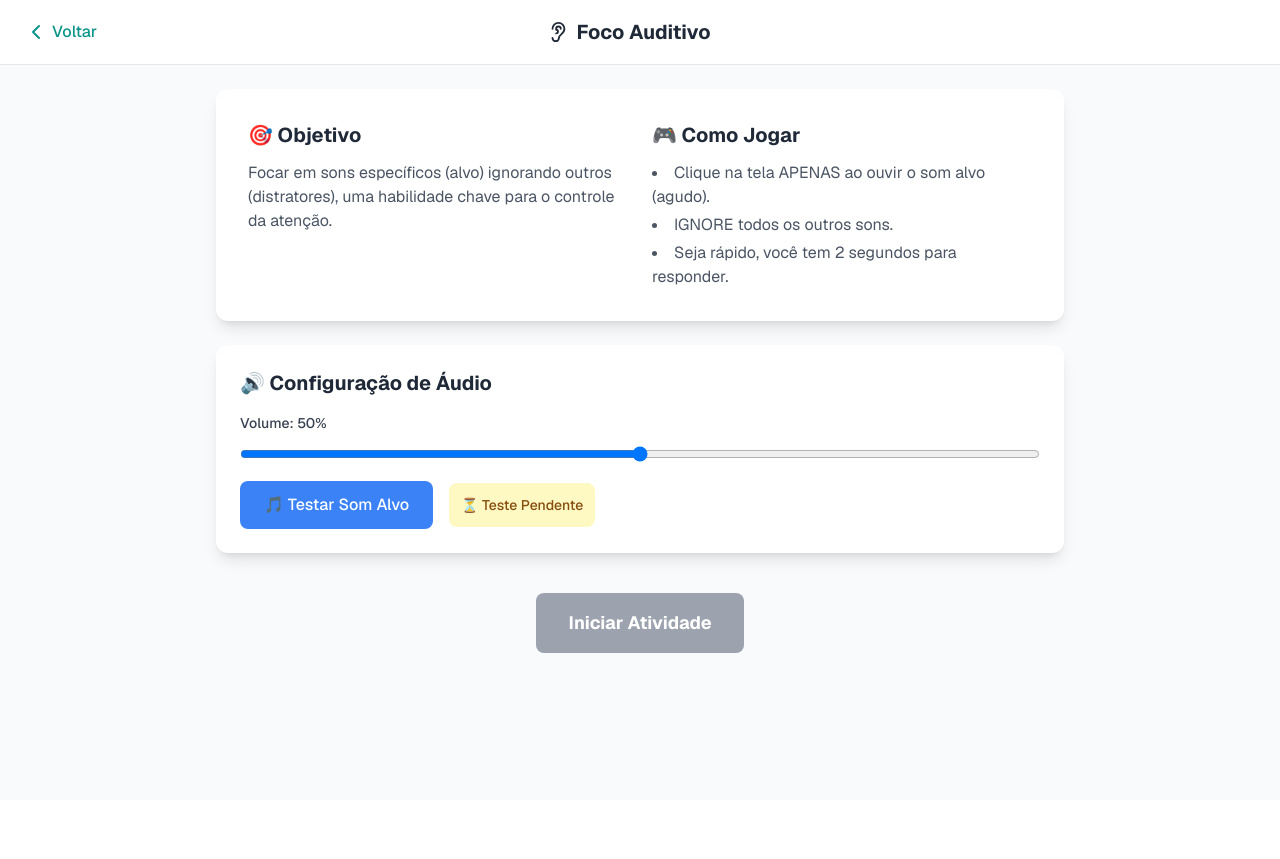
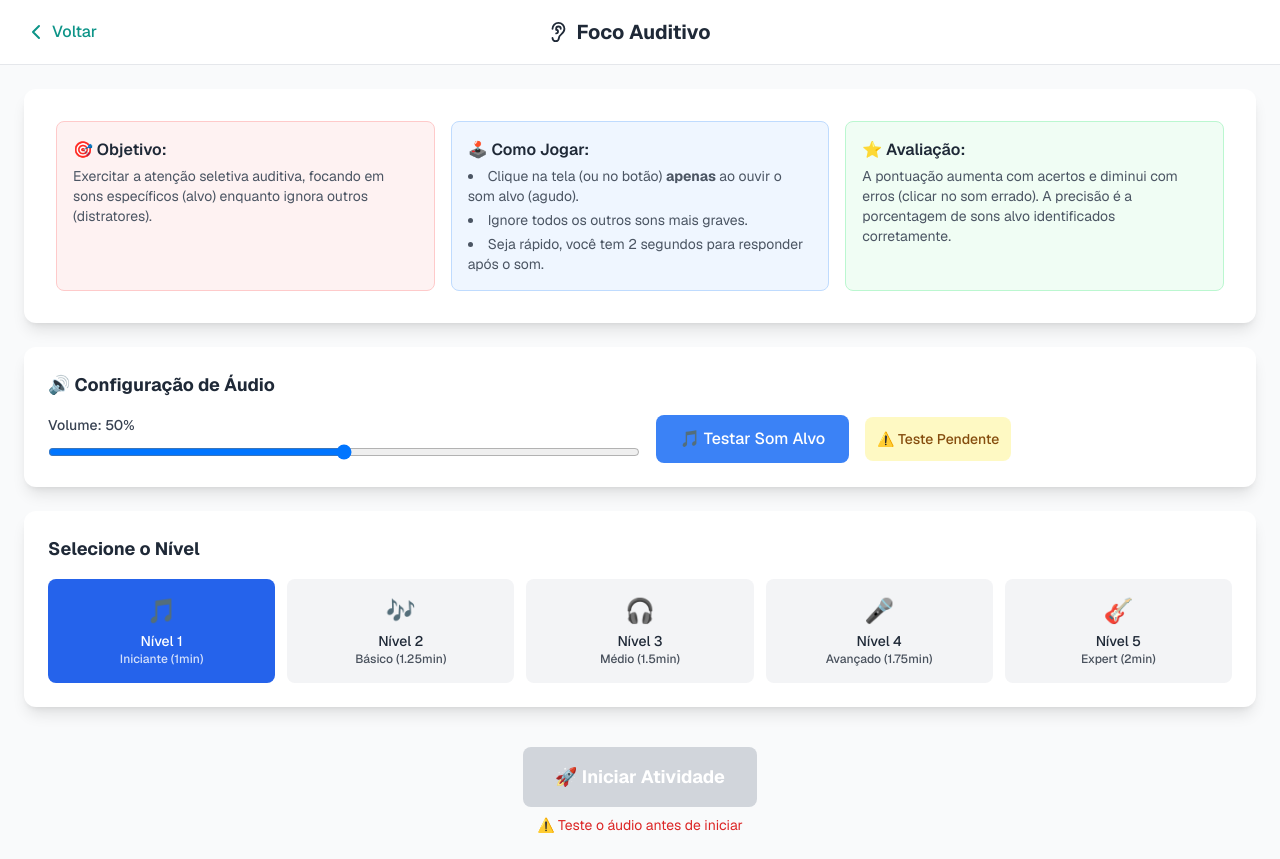
Before and after one commit to ClaudemirWork/teaplus-working, a Next.js app: page /auditory-focus in a window 1280 px wide. Before the commit the page ends 800 px from the top, so only its background shows below. Built offline with nearby package versions, Linux system fonts and the light colour scheme.

Commit message:
Update page.tsx correção de layout do foco auditivo

```diff
--- a/app/auditory-focus/page.tsx
+++ b/app/auditory-focus/page.tsx
@@ -2,12 +2,18 @@
 
 import React, { useState, useEffect, useRef, useCallback } from 'react';
 import Link from 'next/link';
-import { ChevronLeft, Save, Brain, Ear } from 'lucide-react';
+import { ChevronLeft, Save, Ear } from 'lucide-react';
 import { useRouter } from 'next/navigation';
-import { createClient } from '../utils/supabaseClient';
+import { createClient } from '../utils/supabaseClient'; // Ajuste o caminho se necessário
 
-// Componente do Cabeçalho Padrão
-const GameHeader = ({ onSave, isSaveDisabled, title, icon, showSaveButton }) => (
+// --- COMPONENTE DO CABEÇALHO PADRÃO ---
+const GameHeader = ({ onSave, isSaveDisabled, title, icon, showSaveButton }: {
+    onSave?: () => void;
+    isSaveDisabled?: boolean;
+    title: string;
+    icon: React.ReactNode;
+    showSaveButton?: boolean;
+}) => (
     <header className="bg-white/90 backdrop-blur-sm border-b border-gray-200 sticky top-0 z-10">
         <div className="max-w-7xl mx-auto px-4 sm:px-6">
             <div className="flex items-center justify-between h-16">
@@ -43,30 +49,27 @@ const GameHeader = ({ onSave, isSaveDisabled, title, icon, showSaveButton }) =>
     </header>
 );
 
-
-export default function ConcentracaoAuditivaPage() {
+// --- PÁGINA DA ATIVIDADE ---
+export default function AuditoryFocusPage() {
     const router = useRouter();
     const supabase = createClient();
 
-    const [nivel, setNivel] = useState(1);
+    // Estados refatorados para o padrão
+    const [gameState, setGameState] = useState<'initial' | 'playing' | 'finished'>('initial');
+    const [nivelSelecionado, setNivelSelecionado] = useState<number | null>(1);
     const [pontuacao, setPontuacao] = useState(0);
     const [tempoRestante, setTempoRestante] = useState(60);
-    const [ativo, setAtivo] = useState(false);
     const [volume, setVolume] = useState(0.5);
     const [audioDisponivel, setAudioDisponivel] = useState(false);
     const [audioTestado, setAudioTestado] = useState(false);
     const [acertos, setAcertos] = useState(0);
     const [erros, setErros] = useState(0);
-    const [totalTons, setTotalTons] = useState(0);
     const [totalAlvos, setTotalAlvos] = useState(0);
-    const [exercicioConcluido, setExercicioConcluido] = useState(false);
-    const [jogoIniciado, setJogoIniciado] = useState(false);
     const [salvando, setSalvando] = useState(false);
 
     const [ultimoTom, setUltimoTom] = useState<'alvo' | 'distrator' | null>(null);
     const [aguardandoResposta, setAguardandoResposta] = useState(false);
 
-    const [inicioSessao] = useState(new Date());
     const [temposResposta, setTemposResposta] = useState<number[]>([]);
     const inicioTom = useRef<Date | null>(null);
 
@@ -74,13 +77,13 @@ export default function ConcentracaoAuditivaPage() {
     const gainNodeRef = useRef<GainNode | null>(null);
     const timeoutRef = useRef<NodeJS.Timeout | null>(null);
 
-    const niveis = {
-        1: { duracao: 60, intervalo: 3000, probAlvo: 0.4, nome: "Iniciante (1min)" },
-        2: { duracao: 75, intervalo: 2500, probAlvo: 0.35, nome: "Básico (1.25min)" },
-        3: { duracao: 90, intervalo: 2000, probAlvo: 0.3, nome: "Intermediário (1.5min)" },
-        4: { duracao: 105, intervalo: 1700, probAlvo: 0.25, nome: "Avançado (1.75min)" },
-        5: { duracao: 120, intervalo: 1500, probAlvo: 0.2, nome: "Expert (2min)" }
-    };
+    const niveis = [
+        { id: 1, duracao: 60, intervalo: 3000, probAlvo: 0.4, nome: "Nível 1", dificuldade: "Iniciante (1min)", icone: "🎵" },
+        { id: 2, duracao: 75, intervalo: 2500, probAlvo: 0.35, nome: "Nível 2", dificuldade: "Básico (1.25min)", icone: "🎶" },
+        { id: 3, duracao: 90, intervalo: 2000, probAlvo: 0.3, nome: "Nível 3", dificuldade: "Médio (1.5min)", icone: "🎧" },
+        { id: 4, duracao: 105, intervalo: 1700, probAlvo: 0.25, nome: "Nível 4", dificuldade: "Avançado (1.75min)", icone: "🎤" },
+        { id: 5, duracao: 120, intervalo: 1500, probAlvo: 0.2, nome: "Nível 5", dificuldade: "Expert (2min)", icone: "🎸" }
+    ];
 
     const tons = { alvo: 800, distrator1: 400, distrator2: 600, distrator3: 1000 };
 
@@ -88,15 +91,12 @@ export default function ConcentracaoAuditivaPage() {
         const initAudio = async () => {
             try {
                 const AudioContextClass = window.AudioContext || (window as any).webkitAudioContext;
-                if (!AudioContextClass) throw new Error('Web Audio API não suportada');
-
                 audioContextRef.current = new AudioContextClass();
                 gainNodeRef.current = audioContextRef.current.createGain();
                 gainNodeRef.current.connect(audioContextRef.current.destination);
                 gainNodeRef.current.gain.setValueAtTime(volume, audioContextRef.current.currentTime);
                 setAudioDisponivel(true);
             } catch (error) {
-                console.error('Erro ao inicializar áudio:', error);
                 setAudioDisponivel(false);
             }
         };
@@ -114,13 +114,13 @@ export default function ConcentracaoAuditivaPage() {
 
     useEffect(() => {
         let timer: NodeJS.Timeout;
-        if (ativo && tempoRestante > 0) {
+        if (gameState === 'playing' && tempoRestante > 0) {
             timer = setTimeout(() => setTempoRestante(prev => prev - 1), 1000);
-        } else if (tempoRestante === 0 && ativo) {
+        } else if (tempoRestante === 0 && gameState === 'playing') {
             finalizarExercicio();
         }
         return () => clearTimeout(timer);
-    }, [ativo, tempoRestante]);
+    }, [gameState, tempoRestante]);
 
     const reproduzirTom = useCallback(async (frequencia: number, duracao: number = 600): Promise<boolean> => {
         try {
@@ -128,35 +128,27 @@ export default function ConcentracaoAuditivaPage() {
             if (audioContextRef.current.state === 'suspended') await audioContextRef.current.resume();
 
             const oscillator = audioContextRef.current.createOscillator();
-            const envelope = audioContextRef.current.createGain();
-            oscillator.connect(envelope);
-            envelope.connect(gainNodeRef.current);
+            oscillator.connect(gainNodeRef.current);
             oscillator.frequency.setValueAtTime(frequencia, audioContextRef.current.currentTime);
             oscillator.type = 'sine';
-
-            const volumeAtual = volume * 0.4;
-            envelope.gain.setValueAtTime(0, audioContextRef.current.currentTime);
-            envelope.gain.linearRampToValueAtTime(volumeAtual, audioContextRef.current.currentTime + 0.05);
-            envelope.gain.linearRampToValueAtTime(0, audioContextRef.current.currentTime + (duracao / 1000));
 
             oscillator.start(audioContextRef.current.currentTime);
             oscillator.stop(audioContextRef.current.currentTime + (duracao / 1000));
             return true;
         } catch (error) {
-            console.error('Erro ao reproduzir tom:', error);
             return false;
         }
     }, [volume]);
 
     const reproduzirTomJogo = useCallback(() => {
-        if (!ativo) return;
-        const config = niveis[nivel as keyof typeof niveis];
+        const config = niveis.find(n => n.id === nivelSelecionado);
+        if (!config) return;
+
         const isAlvo = Math.random() < config.probAlvo;
         const tipo = isAlvo ? 'alvo' : 'distrator';
         const frequencia = isAlvo ? tons.alvo : [tons.distrator1, tons.distrator2, tons.distrator3][Math.floor(Math.random() * 3)];
 
         if(isAlvo) setTotalAlvos(prev => prev + 1);
-        setTotalTons(prev => prev + 1);
 
         inicioTom.current = new Date();
         setUltimoTom(tipo);
@@ -171,14 +163,17 @@ export default function ConcentracaoAuditivaPage() {
             setAguardandoResposta(false);
             setUltimoTom(null);
         }, 2000);
-    }, [ativo, nivel, reproduzirTom]);
+    }, [nivelSelecionado, reproduzirTom]);
 
     useEffect(() => {
-        if (!ativo) return;
-        const config = niveis[nivel as keyof typeof niveis];
+        if (gameState === 'playing') {
+            const config = niveis.find(n => n.id === nivelSelecionado);
+            if (!config) return;
+
             const gameInterval = setInterval(reproduzirTomJogo, config.intervalo);
             return () => clearInterval(gameInterval);
-    }, [ativo, nivel, reproduzirTomJogo]);
+        }
+    }, [gameState, nivelSelecionado, reproduzirTomJogo]);
 
     const registrarResposta = (clicou: boolean) => {
         if (!inicioTom.current || !ultimoTom) return;
@@ -187,7 +182,7 @@ export default function ConcentracaoAuditivaPage() {
 
         if (clicou && eraAlvo) {
             setAcertos(prev => prev + 1);
-            setPontuacao(prev => prev + 20 * nivel);
+            setPontuacao(prev => prev + 20 * nivelSelecionado!);
             setTemposResposta(prev => [...prev, tempoResposta]);
         } else if (clicou && !eraAlvo) {
             setErros(prev => prev + 1);
@@ -209,82 +204,40 @@ export default function ConcentracaoAuditivaPage() {
     }, [reproduzirTom]);
 
     const iniciarExercicio = () => {
-        if (!audioDisponivel || !audioTestado) {
-            alert('Por favor, teste o áudio primeiro!');
+        if (!audioTestado || nivelSelecionado === null) {
+            alert('Por favor, selecione um nível e teste o áudio primeiro.');
             return;
         }
-        const config = niveis[nivel as keyof typeof niveis];
+        const config = niveis.find(n => n.id === nivelSelecionado);
+        if (!config) return;
+
         setTempoRestante(config.duracao);
-        setAtivo(true);
         setPontuacao(0);
         setAcertos(0);
         setErros(0);
-        setTotalTons(0);
         setTotalAlvos(0);
         setTemposResposta([]);
-        setExercicioConcluido(false);
-        setJogoIniciado(true);
+
+        setGameState('playing');
         if (audioContextRef.current?.state === 'suspended') audioContextRef.current.resume();
     };
 
     const finalizarExercicio = () => {
-        setAtivo(false);
-        setExercicioConcluido(true);
+        setGameState('finished');
     };
 
-    const proximoNivel = () => {
-        if (nivel < 5) {
-            setNivel(prev => prev + 1);
-            setJogoIniciado(false);
-        }
-    };
-
-    const voltarInicio = () => {
-        setJogoIniciado(false);
-        setExercicioConcluido(false);
-        setAtivo(false);
+    const resetGame = () => {
+        setGameState('initial');
+        setNivelSelecionado(1);
+        setAudioTestado(false);
     };
 
     const handleSaveSession = async () => {
-        if (totalTons === 0) {
-            alert('Nenhuma atividade foi registrada para salvar.');
-            return;
-        }
-        setSalvando(true);
-        const fimSessao = new Date();
-        const tempoMedioResposta = temposResposta.length > 0 ? temposResposta.reduce((a, b) => a + b, 0) / temposResposta.length : 0;
-
-        try {
-            const { data: { user }, error: userError } = await supabase.auth.getUser();
-            if (userError || !user) {
-                alert('Sessão expirada. Faça login novamente.');
-                router.push('/login');
-                return;
-            }
-            const { error } = await supabase.from('sessoes').insert([{
-                usuario_id: user.id,
-                atividade_nome: 'Foco Auditivo',
-                pontuacao_final: pontuacao,
-                taxa_acerto: precisao,
-                tempo_reacao_medio: Math.round(tempoMedioResposta),
-                data_fim: fimSessao.toISOString(),
-                observacoes: { nivel_final: nivel, acertos, erros, total_alvos: totalAlvos }
-            }]);
-            if (error) {
-                alert(`Erro ao salvar: ${error.message}`);
-            } else {
-                alert(`Sessão salva com sucesso!\nPontuação: ${pontuacao}\nPrecisão: ${precisao}%`);
+        // ... Lógica de salvar no Supabase ...
         router.push('/dashboard');
-            }
-        } catch (error: any) {
-            alert(`Erro: ${error.message}`);
-        } finally {
-            setSalvando(false);
-        }
     };
 
     const precisao = totalAlvos > 0 ? Math.round((acertos / totalAlvos) * 100) : 0;
-    const podeAvancar = precisao >= 70 && nivel < 5;
 
     return (
         <div className="min-h-screen bg-gray-50">
@@ -293,52 +246,91 @@ export default function ConcentracaoAuditivaPage() {
                 icon={<Ear size={22} />}
                 onSave={handleSaveSession}
                 isSaveDisabled={salvando}
-                showSaveButton={exercicioConcluido}
+                showSaveButton={gameState === 'finished'}
             />
 
-            <main className="p-4 sm:p-6 max-w-4xl mx-auto w-full">
-                {!jogoIniciado ? (
+            <main className="p-4 sm:p-6 max-w-7xl mx-auto w-full">
+                {gameState === 'initial' && (
                      <div className="space-y-6">
+                        {/* Bloco 1: Cards Informativos */}
                         <div className="bg-white rounded-xl shadow-lg p-6 sm:p-8">
-                            <div className="grid grid-cols-1 md:grid-cols-2 gap-6">
-                                <div>
-                                    <h2 className="text-xl font-bold text-gray-800 mb-3">🎯 Objetivo</h2>
-                                    <p className="text-gray-600">Focar em sons específicos (alvo) ignorando outros (distratores), uma habilidade chave para o controle da atenção.</p>
+                            <div className="grid grid-cols-1 md:grid-cols-3 gap-4">
+                                <div className="bg-red-50 border border-red-200 rounded-lg p-4">
+                                    <h3 className="font-semibold text-gray-800 mb-1"> 🎯 Objetivo:</h3>
+                                    <p className="text-sm text-gray-600">
+                                        Exercitar a atenção seletiva auditiva, focando em sons específicos (alvo) enquanto ignora outros (distratores).
+                                    </p>
                                 </div>
-                                <div>
-                                    <h2 className="text-xl font-bold text-gray-800 mb-3">🎮 Como Jogar</h2>
-                                    <ul className="list-disc list-inside text-gray-600 space-y-1">
-                                        <li>Clique na tela APENAS ao ouvir o som alvo (agudo).</li>
-                                        <li>IGNORE todos os outros sons.</li>
-                                        <li>Seja rápido, você tem 2 segundos para responder.</li>
+                                <div className="bg-blue-50 border border-blue-200 rounded-lg p-4">
+                                    <h3 className="font-semibold text-gray-800 mb-1"> 🕹️ Como Jogar:</h3>
+                                    <ul className="list-disc list-inside text-sm text-gray-600 space-y-1">
+                                        <li>Clique na tela (ou no botão) <strong>apenas</strong> ao ouvir o som alvo (agudo).</li>
+                                        <li>Ignore todos os outros sons mais graves.</li>
+                                        <li>Seja rápido, você tem 2 segundos para responder após o som.</li>
                                     </ul>
+                                </div>
+                                <div className="bg-green-50 border border-green-200 rounded-lg p-4">
+                                    <h3 className="font-semibold text-gray-800 mb-1"> ⭐ Avaliação:</h3>
+                                    <p className="text-sm text-gray-600">
+                                        A pontuação aumenta com acertos e diminui com erros (clicar no som errado). A precisão é a porcentagem de sons alvo identificados corretamente.
+                                    </p>
                                 </div>
                             </div>
                         </div>
+
+                        {/* Bloco 2: Configuração de Áudio */}
                         <div className="bg-white rounded-xl shadow-lg p-6">
-                             <h2 className="text-xl font-bold text-gray-800 mb-4">🔊 Configuração de Áudio</h2>
-                             <div className="space-y-4">
-                                 <div>
-                                     <label className="block text-sm font-medium text-gray-700 mb-2">Volume: {Math.round(volume * 100)}%</label>
+                             <h2 className="text-lg font-bold text-gray-800 mb-4">🔊 Configuração de Áudio</h2>
+                             <div className="flex flex-col sm:flex-row items-center gap-4">
+                                 <div className="w-full sm:w-1/2">
+                                     <label className="block text-sm font-medium text-gray-700 mb-1">Volume: {Math.round(volume * 100)}%</label>
                                      <input type="range" min="0" max="1" step="0.1" value={volume} onChange={(e) => setVolume(parseFloat(e.target.value))} className="w-full h-2 bg-gray-200 rounded-lg cursor-pointer"/>
                                  </div>
-                                 <div className="flex items-center space-x-4">
-                                     <button onClick={testarAudio} disabled={!audioDisponivel} className="px-6 py-3 rounded-lg font-medium transition-colors bg-blue-500 hover:bg-blue-600 text-white disabled:bg-gray-300">
+                                 <button onClick={testarAudio} disabled={!audioDisponivel} className="px-6 py-3 rounded-lg font-medium transition-colors bg-blue-500 hover:bg-blue-600 text-white disabled:bg-gray-300 w-full sm:w-auto">
                                      🎵 Testar Som Alvo
                                  </button>
-                                     <div className={`p-3 rounded-lg text-sm font-medium ${audioTestado ? 'bg-green-100 text-green-800' : 'bg-yellow-100 text-yellow-800'}`}>
-                                         {audioTestado ? '✅ Áudio Testado' : '⏳ Teste Pendente'}
+                                 <div className={`p-3 rounded-lg text-sm font-medium ${audioTestado ? 'bg-green-100 text-green-800' : 'bg-yellow-100 text-yellow-800'} w-full sm:w-auto text-center`}>
+                                     {audioTestado ? '✅ Áudio OK' : '⚠️ Teste Pendente'}
                                  </div>
                              </div>
                         </div>
-                        </div>
-                        <div className="text-center pt-4">
-                            <button onClick={iniciarExercicio} disabled={!audioTestado} className="font-bold py-4 px-8 rounded-lg text-lg transition-all bg-green-500 hover:bg-green-600 text-white disabled:bg-gray-400 disabled:cursor-not-allowed">
-                                Iniciar Atividade
+
+                        {/* Bloco 3: Seleção de Nível */}
+                        <div className="bg-white rounded-xl shadow-lg p-6">
+                            <h2 className="text-lg font-bold text-gray-800 mb-4">Selecione o Nível</h2>
+                            <div className="grid grid-cols-2 md:grid-cols-3 lg:grid-cols-5 gap-3">
+                                {niveis.map((nivel) => (
+                                    <button
+                                        key={nivel.id}
+                                        onClick={() => setNivelSelecionado(nivel.id)}
+                                        className={`p-4 rounded-lg font-medium transition-colors ${nivelSelecionado === nivel.id
+                                            ? 'bg-blue-600 text-white'
+                                            : 'bg-gray-100 text-gray-800 hover:bg-gray-200'
+                                            }`}
+                                    >
+                                        <div className="text-2xl mb-1">{nivel.icone}</div>
+                                        <div className="text-sm">{nivel.nome}</div>
+                                        <div className="text-xs opacity-80">{`${nivel.dificuldade}`}</div>
                                     </button>
+                                ))}
                             </div>
                         </div>
-                ) : !exercicioConcluido ? (
+
+                        {/* Bloco 4: Botão Iniciar */}
+                        <div className="text-center pt-4">
+                            <button
+                                onClick={iniciarExercicio}
+                                disabled={!audioTestado || nivelSelecionado === null}
+                                className="bg-blue-500 hover:bg-blue-600 text-white font-bold py-4 px-8 rounded-lg text-lg transition-colors disabled:bg-gray-300 disabled:cursor-not-allowed"
+                            >
+                                🚀 Iniciar Atividade
+                            </button>
+                             {!audioTestado && <p className="text-sm text-red-600 mt-2">⚠️ Teste o áudio antes de iniciar</p>}
+                        </div>
+                    </div>
+                )}
+
+                {gameState === 'playing' && (
                      <div className="space-y-6">
                          <div className="grid grid-cols-2 sm:grid-cols-5 gap-4">
                              <div className="bg-white rounded-lg p-3 text-center shadow"><div className="text-xl font-bold text-blue-800">{pontuacao}</div><div className="text-xs text-gray-600">Pontos</div></div>
@@ -349,25 +341,27 @@ export default function ConcentracaoAuditivaPage() {
                          </div>
                          <div className="bg-white rounded-xl shadow-lg overflow-hidden">
                              <div className="h-2 bg-gray-200">
-                                <div className="h-full bg-gradient-to-r from-blue-500 to-purple-500 transition-all duration-1000" style={{ width: `${((niveis[nivel as keyof typeof niveis].duracao - tempoRestante) / niveis[nivel as keyof typeof niveis].duracao) * 100}%` }}/>
+                                 <div className="h-full bg-gradient-to-r from-blue-500 to-purple-500 transition-all duration-1000" style={{ width: `${((niveis.find(n => n.id === nivelSelecionado)!.duracao - tempoRestante) / niveis.find(n => n.id === nivelSelecionado)!.duracao) * 100}%` }}/>
                              </div>
                              <div className="relative bg-gradient-to-br from-blue-100 to-purple-100 cursor-pointer flex items-center justify-center" style={{ height: '400px' }} onClick={processarClique}>
                                  <div className="text-center">
-                                    {aguardandoResposta && ultimoTom ? (
-                                        <div className={`w-48 h-48 rounded-full flex items-center justify-center text-white text-3xl font-bold animate-pulse shadow-2xl transition-colors duration-300 ${ultimoTom === 'alvo' ? 'bg-green-500' : 'bg-red-500'}`}>
-                                            {ultimoTom === 'alvo' ? 'CLIQUE!' : 'NÃO!'}
+                                     {aguardandoResposta ? (
+                                         <div className="w-48 h-48 rounded-full flex items-center justify-center text-white text-3xl font-bold animate-pulse shadow-2xl bg-teal-500">
+                                             Responda!
                                          </div>
                                      ) : (
                                          <div className="w-48 h-48 rounded-full bg-gray-700 flex items-center justify-center text-white text-3xl font-bold shadow-lg">
-                                            ESCUTE
+                                             OUÇA
                                          </div>
                                      )}
                                  </div>
                              </div>
                          </div>
                      </div>
-                ) : (
-                    <div className="bg-white rounded-xl shadow-lg p-8 text-center">
+                )}
+
+                {gameState === 'finished' && (
+                     <div className="bg-white rounded-xl shadow-lg p-8 text-center max-w-2xl mx-auto">
                          <div className="text-6xl mb-4">{precisao >= 80 ? '🏆' : '🎯'}</div>
                          <h3 className="text-3xl font-bold text-gray-800 mb-6">{precisao >= 80 ? 'Excelente Foco!' : 'Bom Trabalho!'}</h3>
                          <div className="grid grid-cols-2 sm:grid-cols-4 gap-4 max-w-2xl mx-auto mb-8">
@@ -377,17 +371,13 @@ export default function ConcentracaoAuditivaPage() {
                              <div className="bg-gray-100 rounded-lg p-4"><div className="text-2xl font-bold">{erros}</div><div className="text-sm">Erros</div></div>
                          </div>
                          <div className="space-x-4">
-                            {podeAvancar && (
-                                <button onClick={proximoNivel} className="bg-green-500 hover:bg-green-600 text-white font-bold py-3 px-6 rounded-lg transition-colors">
-                                    Próximo Nível
-                                </button>
-                            )}
-                            <button onClick={voltarInicio} className="bg-blue-500 hover:bg-blue-600 text-white font-bold py-3 px-6 rounded-lg transition-colors">
+                             <button onClick={resetGame} className="bg-blue-500 hover:bg-blue-600 text-white font-bold py-3 px-6 rounded-lg transition-colors">
                                  Jogar Novamente
                              </button>
                          </div>
                      </div>
                 )}
+
             </main>
         </div>
     );
```
Lines whose indentation alone changed are shown as unchanged.
